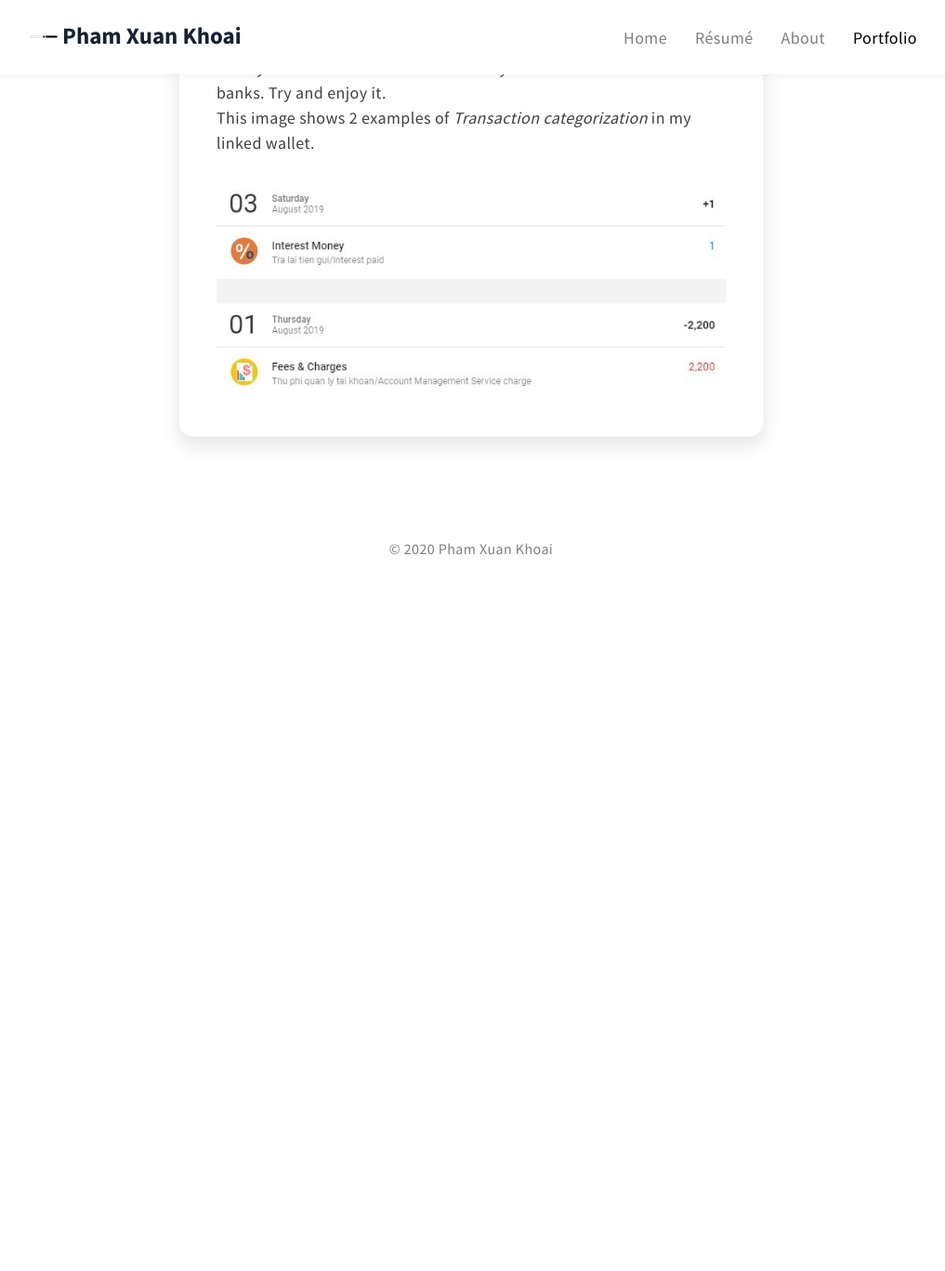
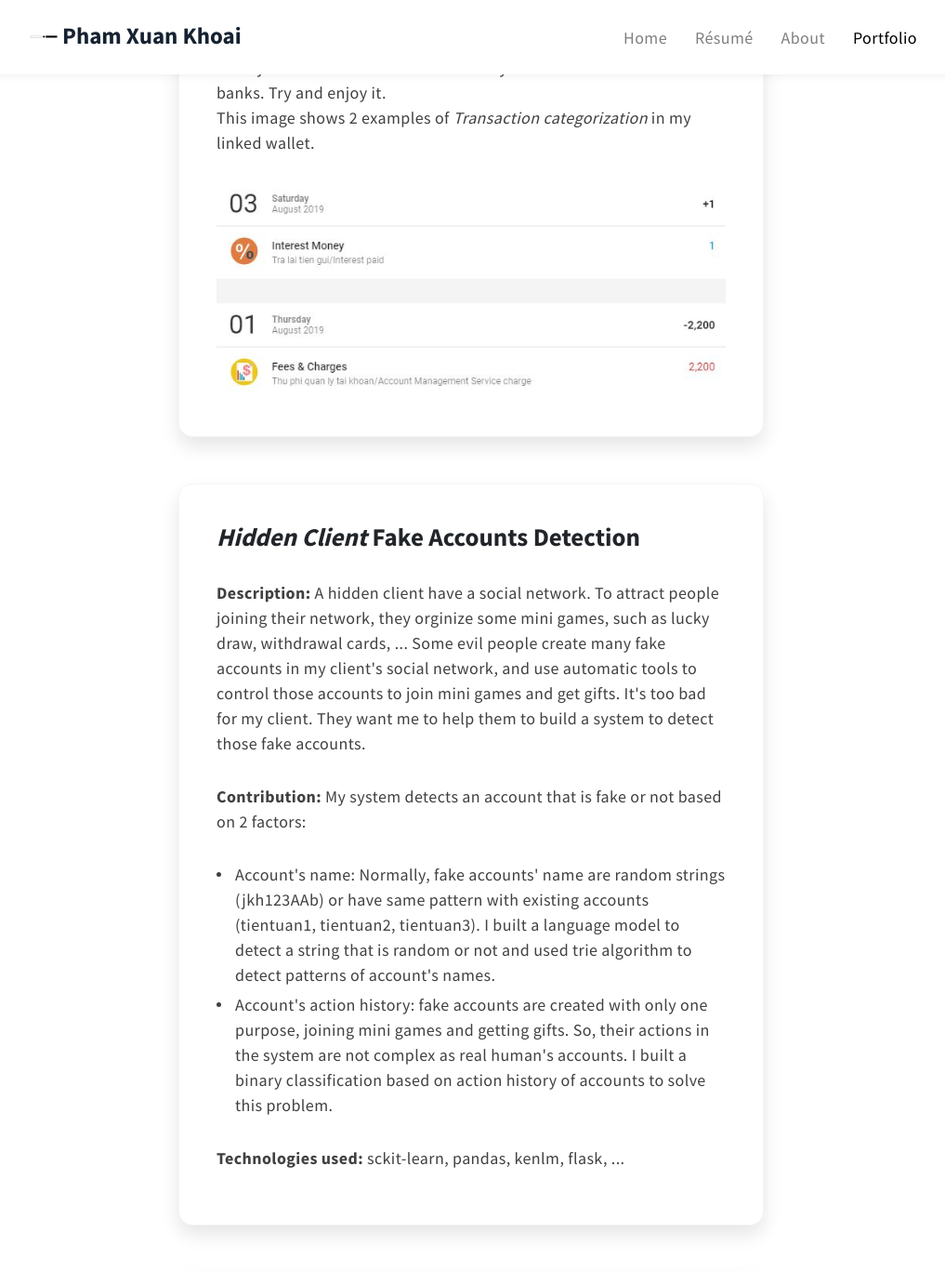
Before and after one commit to khoaipx/gh_page_backup, a Jekyll site: the page built from portfolio.md, in a window 1280 px wide and 1400 px high, scrolled down 696 px. Shown: the top 1367 px of the window at 93% size, without its empty margins (133-1150 px from the left). Built offline with Jekyll 4.4.1, drawn with Linux system fonts in a browser that asks for light colours; before the commit the page ends 1326 px from its top, so only the background shows below that; some of the changed text lies outside the part shown.

Commit message:
update portfolio

```diff
--- a/assets/css/style.css
+++ b/assets/css/style.css
@@ -575,12 +575,12 @@
   }
 }
 .btns-wrapper .btn:not(:last-child) {
-  margin-right: 15px;
+  margin-right: 10px;
 }
 .btn {
   font-weight: 600;
-  padding-left: 30px;
-  padding-right: 30px;
+  padding-left: 15px;
+  padding-right: 15px;
 }
 .btn.btn-primary {
   background: #1e90ff;
--- a/portfolio.md
+++ b/portfolio.md
@@ -30,5 +30,47 @@
 			</div>
 		</article>
 
+		<article class="portfolio-piece box">
+			<h4><b><i>Hidden Client</i> Fake Accounts Detection</b></h4>
+			<p><b>Description:</b>
+			    A hidden client have a social network. To attract people joining their network, they orginize some mini games,
+			    such as lucky draw, withdrawal cards, ... Some evil people create many fake accounts in my client's social network,
+			    and use automatic tools to control those accounts to join mini games and get gifts. It's too bad for my client.
+			    They want me to help them to build a system to detect those fake accounts.
+			</p>
+			<p><b>Contribution:</b> My system detects an account that is fake or not based on 2 factors:
+			<ul>
+			    <li>Account's name: Normally, fake accounts' name are random strings (jkh123AAb) or have same pattern
+			    with existing accounts (tientuan1, tientuan2, tientuan3). I built a language model to detect a string
+			    that is random or not and used trie algorithm to detect patterns of account's names.</li>
+			    <li>Account's action history: fake accounts are created with only one purpose, joining mini games and
+			    getting gifts. So, their actions in the system are not complex as real human's accounts. I built a binary
+			    classification based on action history of accounts to  solve this problem.</li>
+			</ul>
+
+			</p>
+			<p><b>Technologies used:</b> sckit-learn, pandas, kenlm, flask, ...</p>
+		</article>
+
+		<article class="portfolio-piece box">
+			<h4><b><i>Hidden Client</i> Visual Search</b></h4>
+			<p><b>Description:</b>
+			    Other hidden client have a tool to help people to have smart experience on retail platforms. They face to
+			    a hard problem that is finding similar products on many retail platforms. Title, tags, decription of products
+			    are sometimes different although they consider a same product. Visual information (images of products) is very
+			    helpful in this situation. My client order me to build a visual search system for 70M products (each product has averagely 5 images.).
+			</p>
+			<p><b>Contribution:</b> My solution contains 2 stages:
+			<ul>
+			    <li>Image embedding: I use Efficient Net to extract deep visual feature from product's images.</li>
+			    <li>Approx. Similar search: To handle a huge amount of images, I use ngt (is developed by Yahoo Japan) to index and
+			    search image vectors.</li>
+			</ul>
+			</p>
+			<p><b>Technologies used:</b> pytorch, ngt, ...</p>
+			This project is still developed with other applications in my client's tool.
+		</article>
+
+
 	</div>
 </div>
```
Also changed, not shown: index.md (+3 -3 lines), 5 other files.
